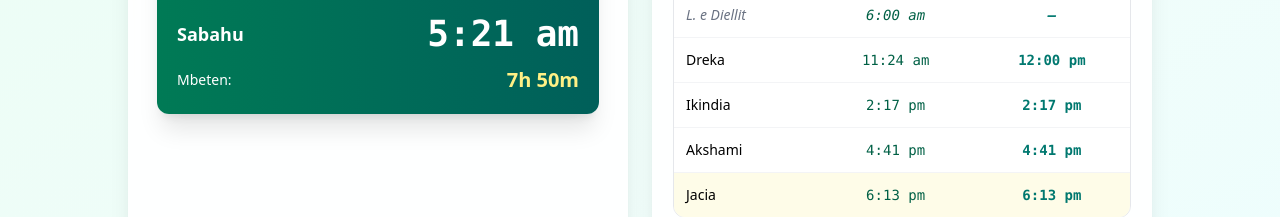
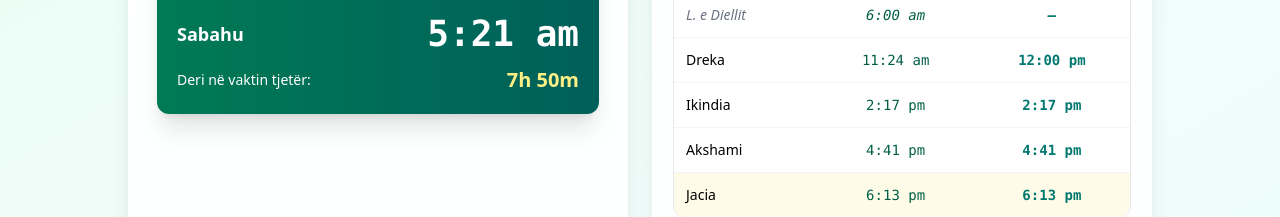
Before and after one commit to rilindkycyku/XhamiaEDushkajes, a React (Vite) app: page /kohetenamazitpersot in a window 1280 px wide. Shown: the part 247-464 px from the top of the page. Built offline with nearby package versions, Linux system fonts and the light colour scheme.

Commit message:
Update KohetENamazitPerSot.jsx

```diff
--- a/src/pages/KohetENamazitPerSot.jsx
+++ b/src/pages/KohetENamazitPerSot.jsx
@@ -220,7 +220,7 @@ export default function StaticPrayerCard() {
 
               {/* Remaining */}
               <div className="flex justify-between items-center">
-                <span className="text-sm">Mbeten:</span>
+                <span className="text-sm">Deri në vaktin tjetër:</span>
                 <span className="font-bold text-yellow-200 text-xl">
                   {formatRemaining(prayerInfo.remaining)}
                 </span>
```
